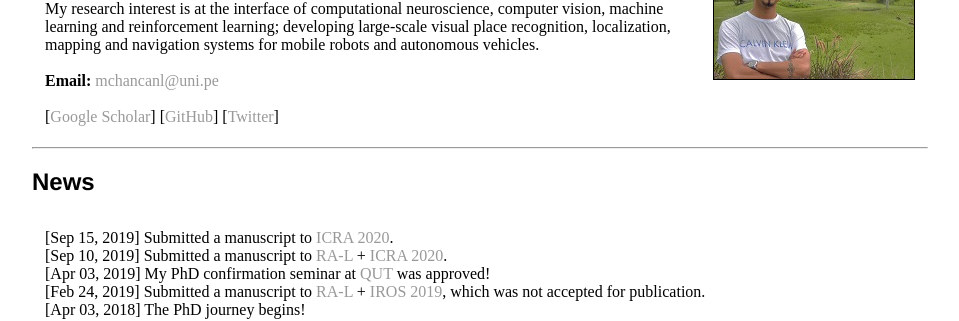
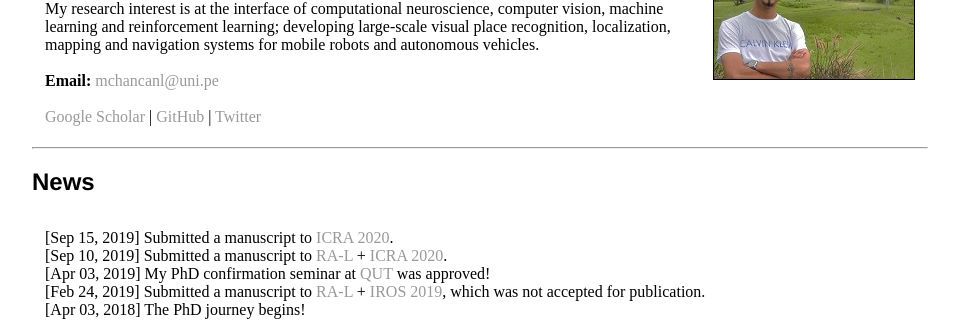
Before and after one commit to mchancan/mchancan.github.io, a Jekyll site: the page built from index.html, in a window 1280 px wide. Shown: the part 235-556 px from the top of the page, without its empty margins (160-1119 px from the left). Built offline with Jekyll 4.4.1, drawn with Linux system fonts in a browser that asks for light colours; comment, search, counter and statistics services are not loaded.

```diff
--- a/index.html
+++ b/index.html
@@ -12,9 +12,9 @@ title: Marvin Chancán
 			My research interest is at the interface of computational neuroscience, computer vision, machine learning and reinforcement learning;
 			developing large-scale visual place recognition, localization, mapping and navigation systems for mobile robots and autonomous vehicles. <br> <br>
 			<b>Email:</b> <a href="mailto:mchancanl@uni.pe">mchancanl@uni.pe</a> <br> <br>
-			[<a href="https://scholar.google.com/citations?user=iK7xhJ4AAAAJ&hl=en">Google Scholar</a>]
-	        	[<a href="https://github.com/mchancan">GitHub</a>]
-	        	[<a href="https://twitter.com/mchancan">Twitter</a>]
+			<a href="https://scholar.google.com/citations?user=iK7xhJ4AAAAJ&hl=en">Google Scholar</a> |
+	        	<a href="https://github.com/mchancan">GitHub</a> |
+	        	<a href="https://twitter.com/mchancan">Twitter</a>
 		</td>
 		<td style="vertical-align:top">
 			<img padding="0px 20px 15px 0px" src="images/mc.jpg"  width="200" height="inherit" border="1px" alt="">
```
